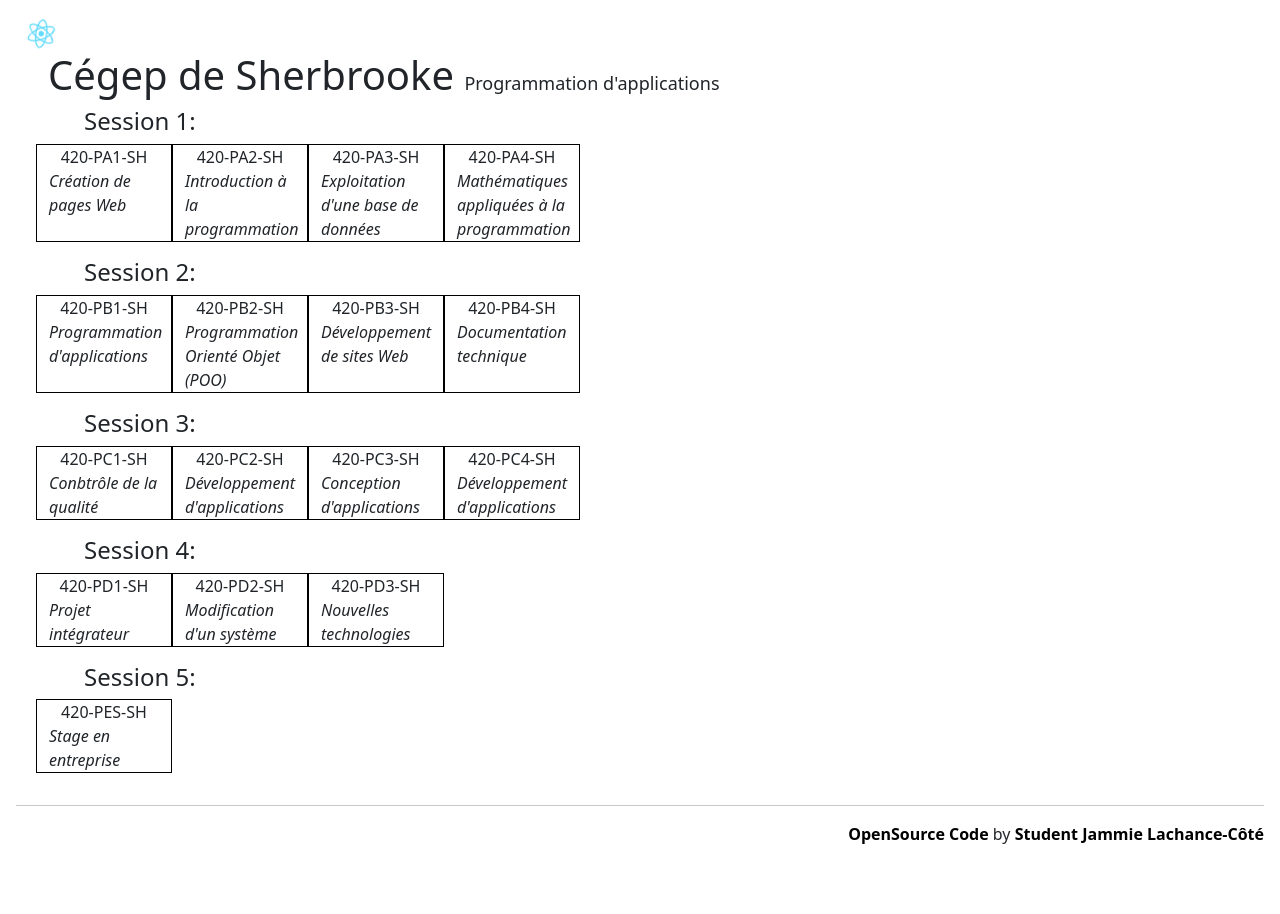
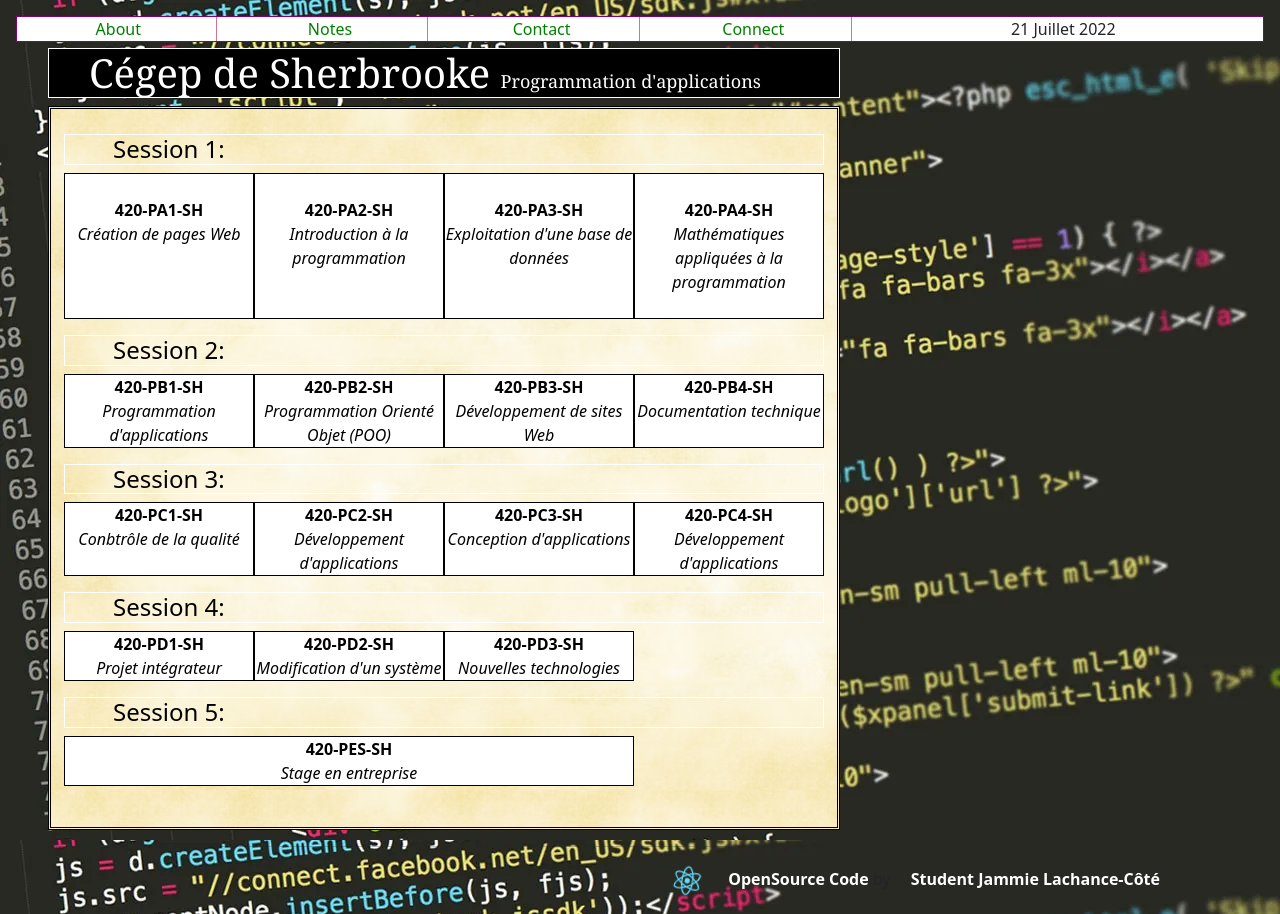
Before and after one commit to QueenJammie/CegepdeSherbrookeReact, a React (Create React App) app: page / in a window 1280 px wide. Before the commit the page ends 862 px from the top, so only its background shows below. Built offline with nearby package versions, Linux system fonts and the light colour scheme.

Commit message:
Added a menu and the background

```diff
--- a/src/App.css
+++ b/src/App.css
@@ -32,7 +32,7 @@
 {
   text-decoration: none;
   font-weight: bold;
-  color: #000;
+  color: #fff;
 }
 .openSourceCode-link:hover
 {
@@ -42,9 +42,14 @@
 .student-link {
   text-decoration: none;
   font-weight: bold;
-  color: #000;
+  color: #fff;
 }
 
 .student-link:hover {
   color: #c22d75;
 }
+
+.App-footer a
+{
+  border: none;
+}
--- a/src/Calendar.css
+++ b/src/Calendar.css
@@ -1,23 +1,62 @@
+body
+{
+    background-image: url(./images/test-html-online.jpg);
+}
+
 h1 small
 {
     font-size: 18px;
 }
 
+h1, h2, h3, h4, h5, h6, p, a
+{
+    color: white;
+    border: 1px solid #fff;
+    padding-left: 1em;
+}
+
+.cellule-link
+{
+    color: #000;
+    text-decoration: none;
+}
+.cellule-link:hover
+{
+    color: #c22d75;
+}
+
+.Calendar h1
+{
+    font-family: Cambria, Cochin, Georgia, Times, 'Times New Roman', serif;
+    background-color: #000;
+}
 .Calendar, .Calendar h4
 {
     padding-left: 2em;
     text-align: left;
+    color: #000;
+}
+.calendar
+{
+    background-image: url("./images/parchmen.png");
+    border-style: double;
+    padding: 25px;
 }
 .course-code
 {
     text-align: center;
+    font-weight: 600;
 }
 
 .course-title
 {
     font-style: italic;
+    font-weight: 350;
+    text-align: center;
 }
 .cellule
 {
-    border: 1px solid black;
+    border: 1px solid #000;
+    background-color: #fff;
+    padding: 0;
 }
--- a/src/Calendar.js
+++ b/src/Calendar.js
@@ -7,85 +7,95 @@
   return (
     <div className="Calendar">
       <h1>Cégep de Sherbrooke <small>Programmation d'applications</small></h1>
+      <div className="calendar">
       <div className="row">
         <h4>Session 1:</h4>
-        <ul className="cellule col-2">
+        <ul className="cellule col-3">
+          <a href="420PA1SH.js" target="_blank" rel="noreferrer" className="cellule-link">
           <li className="course-code">420-PA1-SH</li>
           <li className="course-title">Création de pages Web</li>
+          </a>
         </ul>
-        <ul className="cellule col-2">
+        <ul className="cellule col-3">
+          <a href="420PA2SH.js" target="_blank" rel="noreferrer" className="cellule-link">
           <li className="course-code">420-PA2-SH</li>
           <li className="course-title">Introduction à la programmation</li>
+          </a>
         </ul>
-        <ul className="cellule col-2">
+        <ul className="cellule col-3">
+          <a href="420PA3SH.js" target="_blank" rel="noreferrer" className="cellule-link">
           <li className="course-code">420-PA3-SH</li>
           <li className="course-title">Exploitation d'une base de données</li>
+          </a>
         </ul>
-        <ul className="cellule col-2">
+        <ul className="cellule col-3">
+          <a href="420PA4SH.js" target="_blank" rel="noreferrer" className="cellule-link">
           <li className="course-code">420-PA4-SH</li>
           <li className="course-title">Mathématiques appliquées à la programmation</li>
+          </a>
         </ul>
       </div>
       <div className="row">
         <h4>Session 2:</h4>
-        <ul className="cellule col-2">
+        <ul className="cellule col-3">
           <li className="course-code">420-PB1-SH</li>
           <li className="course-title">Programmation d'applications</li>
         </ul>
-        <ul className="cellule col-2">
+        <ul className="cellule col-3">
           <li className="course-code">420-PB2-SH</li>
           <li className="course-title">Programmation Orienté Objet (POO)</li>
         </ul>
-        <ul className="cellule col-2">
+        <ul className="cellule col-3">
           <li className="course-code">420-PB3-SH</li>
           <li className="course-title">Développement de sites Web</li>
         </ul>
-        <ul className="cellule col-2">
+        <ul className="cellule col-3">
           <li className="course-code">420-PB4-SH</li>
           <li className="course-title">Documentation technique</li>
         </ul>
       </div>
       <div className="row">
         <h4>Session 3:</h4>
-        <ul className="cellule col-2">
+        <ul className="cellule col-3">
           <li className="course-code">420-PC1-SH</li>
           <li className="course-title">Conbtrôle de la qualité</li>
         </ul>
-        <ul className="cellule col-2">
+        <ul className="cellule col-3">
           <li className="course-code">420-PC2-SH</li>
           <li className="course-title">Développement d'applications</li>
         </ul>
-        <ul className="cellule col-2">
+        <ul className="cellule col-3">
           <li className="course-code">420-PC3-SH</li>
           <li className="course-title">Conception d'applications</li>
         </ul>
-        <ul className="cellule col-2">
+        <ul className="cellule col-3">
           <li className="course-code">420-PC4-SH</li>
           <li className="course-title">Développement d'applications</li>
         </ul>
       </div>
       <div className="row">
         <h4>Session 4:</h4>
-        <ul className="cellule col-2">
+        <ul className="cellule col-3">
           <li className="course-code">420-PD1-SH</li>
           <li className="course-title">Projet intégrateur</li>
         </ul>
-        <ul className="cellule col-2">
+        <ul className="cellule col-3">
           <li className="course-code">420-PD2-SH</li>
           <li className="course-title">Modification d'un système</li>
         </ul>
-        <ul className="cellule col-2">
+        <ul className="cellule col-3">
           <li className="course-code">420-PD3-SH</li>
           <li className="course-title">Nouvelles technologies</li>
         </ul>
       </div>
       <div className="row">
         <h4>Session 5:</h4>
-        <ul className="cellule col-2">
+        <ul className="cellule col-9">
           <li className="course-code">420-PES-SH</li>
           <li className="course-title">Stage en entreprise</li>
         </ul>
       </div>
+      </div>
     </div>
   )
 }
--- a/src/Footer.js
+++ b/src/Footer.js
@@ -1,4 +1,5 @@
 import React from "react";
+import logo from './logo.svg';
 
 import "./App.css";
 
@@ -7,7 +8,8 @@
     return (
         <footer className="App-footer">
             <hr />
-            <div>
+            <div className="col-11">
+                <img src={logo} className="App-logo" alt="logo" />
                 <a href="https://github.com/QueenJammie/CegepdeSherbrookeReact/tree/main/src" className="openSourceCode-link">OpenSource Code</a> by <a href="mailto: jammie.lacc@outlook.com" className="student-link">Student Jammie Lachance-Côté</a>
             </div>
         </footer>
--- /dev/null
+++ b/src/Header.css
@@ -0,0 +1,4 @@
+.App-header
+{
+  margin-bottom: 6px;
+}
--- a/src/Header.js
+++ b/src/Header.js
@@ -1,11 +1,13 @@
 import React from "react";
-import logo from './logo.svg';
+import Menu from "./Menu";
+
+import "./Header.css";
 
 export default function Header()
 {
   return (
     <header className="App-header">
-      <img src={logo} className="App-logo" alt="logo" />
+      <Menu />
     </header>
   )
 }
--- /dev/null
+++ b/src/Menu.css
@@ -0,0 +1,20 @@
+.Menu
+{
+  text-align: center;
+  border: 1px solid purple;
+  border-style: double;
+  background-color: #fff;
+}
+.menu-cell
+{
+  border-right: 1px solid #d87093;
+}
+.menu-link
+{
+  text-decoration: none;
+  color: #008000;
+}
+.menu-link:hover
+{
+  color: #c22d75;
+}
--- /dev/null
+++ b/src/Menu.js
@@ -0,0 +1,86 @@
+import React from "react";
+
+import "./Menu.css";
+
+export default function Menu()
+{
+  let now = new Date();
+    let date = now.getDate();
+    if (date < 10)
+    {
+      date = `0${date}`;
+    }
+    let month = now.getMonth();
+    month = month + 1;
+    if (month === 1)
+    {
+      month = `Janvier`;
+    }
+    else if (month === 2)
+    {
+      month = `Février`;
+    }
+    else if (month === 3)
+    {
+      month = `Mars`;
+    }
+    else if (month === 4)
+    {
+      month = `Avril`;
+    }
+    else if (month === 5)
+    {
+      month = `Mai`;
+    }
+    else if (month === 6)
+    {
+      month = `Juin`;
+    }
+    else if (month === 7)
+    {
+      month = `Juillet`;
+    }
+    else if (month === 8)
+    {
+      month = `Août`;
+    }
+    else if (month === 9)
+    {
+      month = `Septembre`;
+    }
+    else if (month === 10)
+    {
+      month = `Octobre`;
+    }
+    else if (month === 11)
+    {
+      month = `Novembre`;
+    }
+    else if (month === 12)
+    {
+      month = `Décembre`;
+    }
+    let year = now.getFullYear();
+
+  return (
+    <div className="Menu">
+      <div className="row">
+        <div className="menu-cell col-2">
+          <a href="about.js" target="_blank" rel="noreferrer" class="menu-link">About</a>
+        </div>
+        <div className="menu-cell col-2">
+          <a href="notes.js" target="_blank" rel="noreferrer" class="menu-link">Notes</a>
+        </div>
+        <div className="menu-cell col-2">
+          <a href="contact.js" target="_blank" rel="noreferrer" class="menu-link">Contact</a>
+        </div>
+        <div className="menu-cell col-2">
+          <a href="connect.js" target="_blank" rel="noreferrer" class="menu-link">Connect</a>
+        </div>
+        <div className="col-4">
+          {date} {month} {year}
+        </div>
+      </div>
+    </div>
+  )
+}
```
Also changed, not shown: src/images/parchmen.png (added), src/images/test-html-online.jpg (added).
